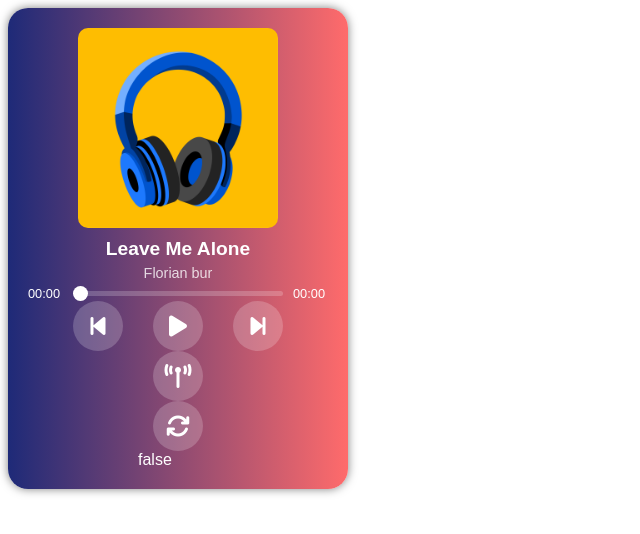
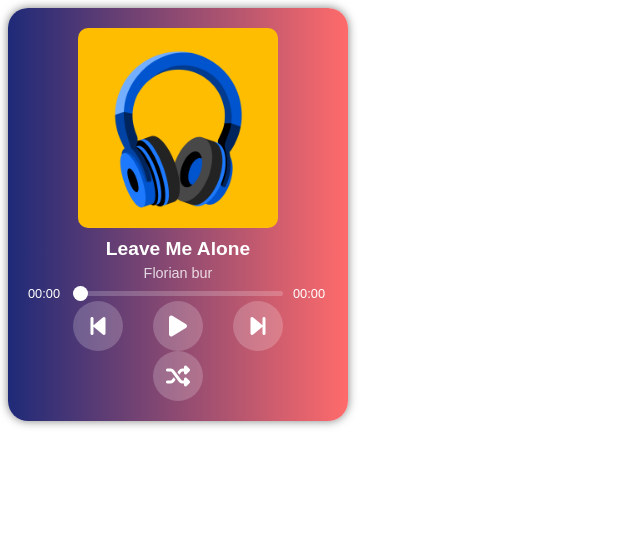
Before and after one commit to ivnprad/webaidj, a Nuxt app in the folder frontend/: page / in a window 1280 px wide. Shown: the top 534 px of the page, without its empty margins (0-640 px from the left). Built offline with nearby package versions, Linux system fonts and the light colour scheme.

Commit message:
Remove test shuffle button

```diff
--- a/frontend/components/AudioPlayerShell.vue
+++ b/frontend/components/AudioPlayerShell.vue
@@ -36,14 +36,8 @@
 
       <div class="backend-controls">
         <button @click="emit('stream-play')" class="control-btn stream-play" aria-label="Stream Play">
-          <i class="fas fa-broadcast-tower"></i>
+          <i class="fas fa-random"></i>
         </button>
-        <button @click="emit('toggle-shuffle')" class="control-btn shuffle" aria-label="Shuffle">
-          <i :class="isShuffle ? 'fas fa-random' : 'fas fa-sync'"></i>
-        </button>
-        <div v-if="responseMessage" class="response-message">
-          {{ responseMessage }}
-        </div>
       </div>
     </div>
   </div>
@@ -58,8 +52,6 @@ const props = defineProps({
   currentTime: { type: Number, required: true },
   duration: { type: Number, required: true },
   isPlaying: { type: Boolean, required: true },
-  isShuffle: { type: Boolean, required: true },
-  responseMessage: { type: String, default: '' },
 })
 
 const emit = defineEmits([
--- a/frontend/pages/index.vue
+++ b/frontend/pages/index.vue
@@ -5,14 +5,12 @@
   :current-time="currentTime"
   :duration="duration"
   :is-playing="isPlaying"
-  :is-shuffle="isShuffle"
   :response-message="responseMessage"
   @previous="previousTrack"
   @play-pause="togglePlayPause"
   @next="nextTrack"
   @seek="onProgressChangeFromShell"
   @stream-play="streamPlay"
-  @toggle-shuffle="toggleShuffle"
 />
 
 <audio
@@ -36,7 +34,6 @@
 import { computed, ref } from 'vue'
 import { useDualDeckPlayer } from '~/composables/useDualDeckPlayer'
 
-const isShuffle = ref(false)
 const responseMessage = ref('false');
 
 const playlist = [
@@ -226,22 +223,6 @@ const setCommandData = ref({
   payload: '1',
 })
 
-async function toggleShuffle() {
-
-    isShuffle.value = !isShuffle.value
-    responseMessage.value = 'Shuffle is toggle'
-
-    try {
-        const response = await $fetch('/api/toggle-shuffle', {
-            method: 'POST',
-            body: setCommandData.value,
-        })
-        responseMessage.value = response.message
-    } catch (error) {
-        console.error('Error toggling shuffle:', error)
-    }
-}
-
 async function streamPlay() {
     try {
         stopPlayer(0)
```
Also changed, not shown: 1 other file (tests, documents, lock files or other folders).
